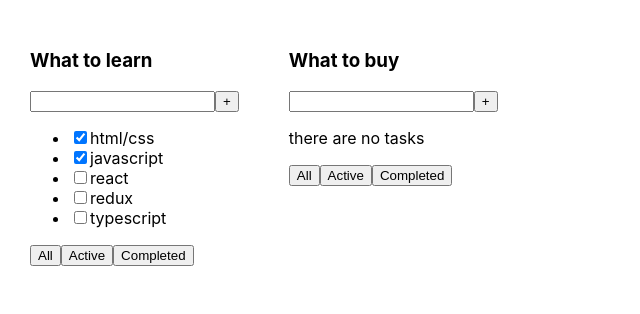
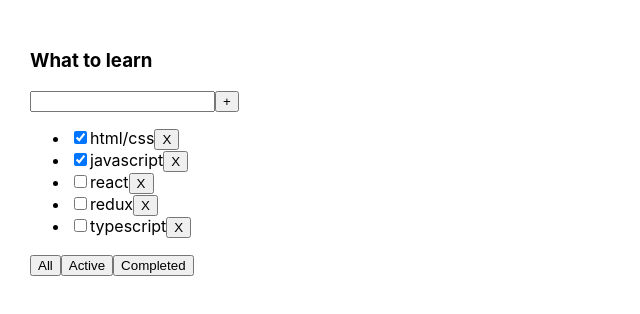
Before and after one commit to aidar2218/todolist-ts, a React (Create React App) app: page / in a window 1280 px wide. Shown: the top 314 px of the page, without its empty margins (0-640 px from the left). Built offline with nearby package versions, Linux system fonts and the light colour scheme.

Commit message:
Commit 1.2.1. Using useState for save data. Array methods map and filter, callbacks

```diff
--- a/src/App.tsx
+++ b/src/App.tsx
@@ -1,4 +1,4 @@
-import React from 'react';
+import React, {useState} from 'react';
 import './App.css';
 import {TodoList} from "./TodoList/TodoList";
 
@@ -8,22 +8,48 @@
     isDone: boolean
 }
 
+export type FilterValuesType = "all" | "active" | "completed"
+
 const App = () => {
 
-    const task1: TaskType[] = [
+    const [tasks, setTasks] = useState<TaskType[]>([
         {id: 1, title: "html/css", isDone: true},
         {id: 2, title: "javascript", isDone: true},
         {id: 3, title: "react", isDone: false},
         {id: 4, title: "redux", isDone: false},
         {id: 5, title: "typescript", isDone: false},
-    ];
+    ]);
 
-    const task2: TaskType[] = [];
+    const [filter, setFilter] = useState<FilterValuesType>("all");
+
+    const removeTask = (taskId: number) => {
+        setTasks(tasks.filter(task => task.id !== taskId));
+    };
+
+    const changeFilter = (value: FilterValuesType) => {
+        setFilter(value);
+    }
+
+    let tasksForTodoList = tasks;
+
+    if (filter === "active") {
+        tasksForTodoList = tasks.filter(task => !task.isDone);
+    }
+
+    if (filter === "completed") {
+        tasksForTodoList = tasks.filter(task => task.isDone);
+    }
+
+
 
     return (
         <div className="App">
-            <TodoList title={"What to learn"} tasks={task1}/>
-            <TodoList title={"What to buy"} tasks={task2}/>
+            <TodoList title={"What to learn"}
+                      tasks={tasksForTodoList}
+                      removeTask={removeTask}
+                      changeFilter={changeFilter}
+            />
+
         </div>
     );
 }
--- a/src/Button/Button.tsx
+++ b/src/Button/Button.tsx
@@ -2,8 +2,9 @@
 
 type ButtonPropsType = {
     title: string
+    onClick?: () => void
 }
 
-export const Button = ({title}: ButtonPropsType) => {
-    return <button>{title}</button>
+export const Button = ({title, onClick}: ButtonPropsType) => {
+    return <button onClick={onClick}>{title}</button>
 };
--- a/src/TodoList/TodoList.tsx
+++ b/src/TodoList/TodoList.tsx
@@ -1,30 +1,32 @@
 import React from 'react';
-import {TaskType} from "../App";
+import {FilterValuesType, TaskType} from "../App";
 import {Button} from "../Button/Button";
 
 export type TodoListPropsType = {
     title: string
     tasks: TaskType[]
+    removeTask: (taskId: number) => void
+    changeFilter: (filterValue: FilterValuesType) => void
 }
 
-export const TodoList = ({title, tasks}: TodoListPropsType) => {
+export const TodoList = ({title, tasks, removeTask, changeFilter}: TodoListPropsType) => {
     return (
         <div>
             <h3>{title}</h3>
             <div>
-                <input/>
-                <Button title={"+"}/>
+                <input />
+                <Button title={"+"} />
             </div>
             {tasks.length === 0 ? (
                 <p>there are no tasks</p>
             ) : (
                 <ul>
                     {tasks.map(task => {
-                        debugger;
                         return (
                             <li key={task.id}>
                                 <input type="checkbox" checked={task.isDone}/>
                                 <span>{task.title}</span>
+                                <Button title={"X"} onClick={() => removeTask(task.id)}/>
                             </li>
                         )
                     })}
@@ -32,9 +34,9 @@
             )}
 
             <div>
-                <Button title={"All"}/>
-                <Button title={"Active"}/>
-                <Button title={"Completed"}/>
+                <Button title={"All"} onClick={() => changeFilter("all")}/>
+                <Button title={"Active"} onClick={() => changeFilter("active")}/>
+                <Button title={"Completed"} onClick={() => changeFilter("completed")}/>
             </div>
         </div>
     );
```
